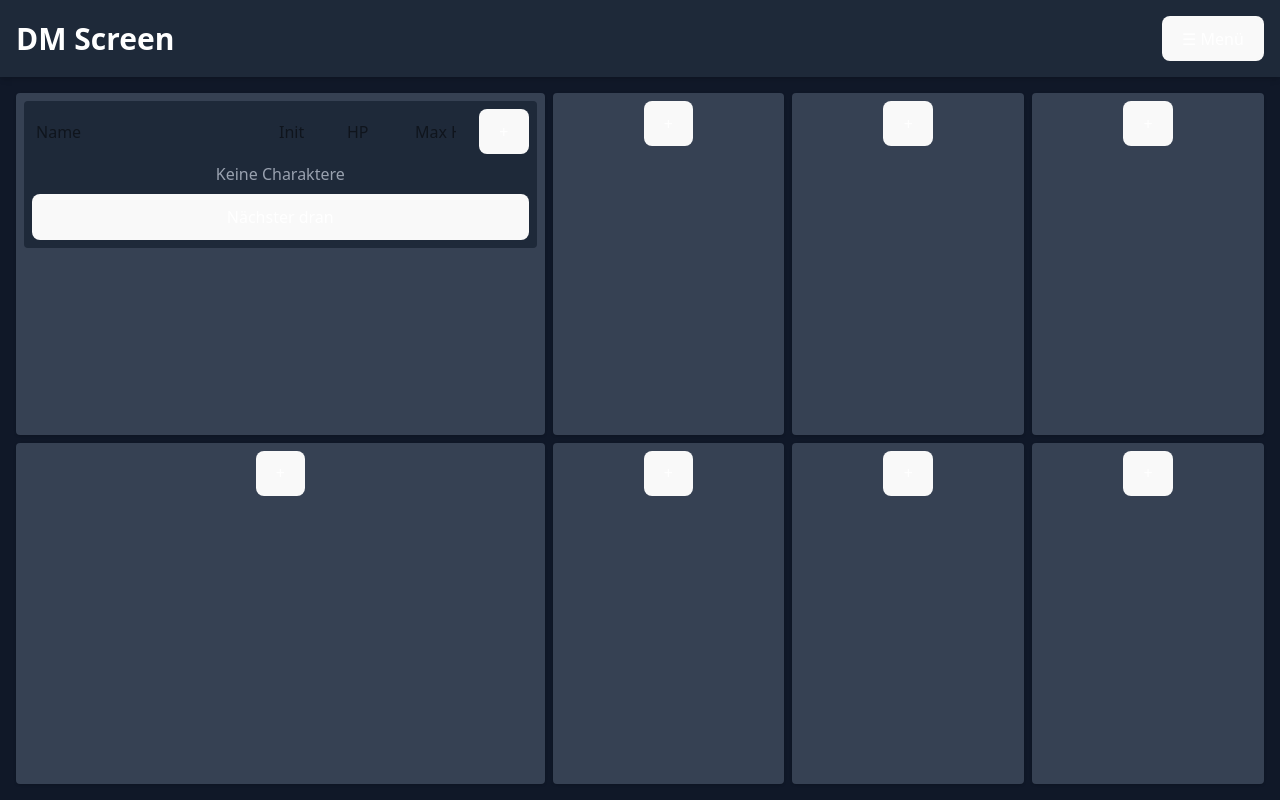
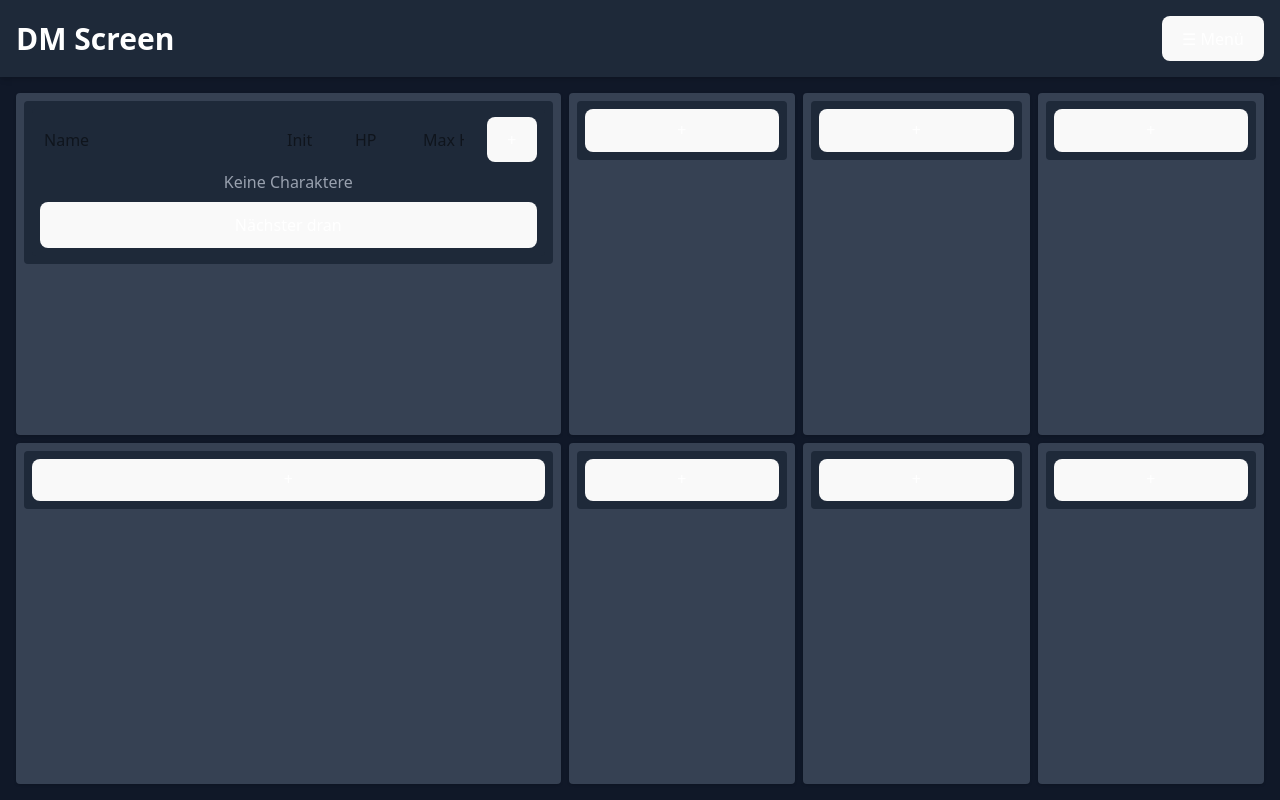
Before and after one commit to woorsty/DMScreen, a React (Vite) app: page / in a window 1280 px wide. Built offline with nearby package versions, Linux system fonts and the light colour scheme.

Commit message:
Widget entfernen eingefügt

```diff
--- a/src/component/widget/Widget.ts
+++ /dev/null
@@ -1,16 +0,0 @@
-import React from "react";
-
-export type WidgetProps = {
-  id: string;
-  x: number;
-  y: number;
-  width: number;
-  height: number;
-};
-
-export type WidgetState = WidgetProps & {};
-
-export abstract class Widget<
-  PROPS extends WidgetProps,
-  STATE extends WidgetState
-> extends React.Component<PROPS, STATE> {}
--- /dev/null
+++ b/src/component/widget/Widget.tsx
@@ -0,0 +1,56 @@
+import React, { type JSX } from "react";
+
+export type WidgetProps = {
+  id: string;
+  x: number;
+  y: number;
+  width: number;
+  height: number;
+  removable?: boolean;
+  onReplaceWidget: (x: number, y: number, widget: JSX.Element) => void;
+};
+
+export type WidgetState = WidgetProps & {};
+
+export abstract class Widget<
+  PROPS extends WidgetProps,
+  STATE extends WidgetState
+> extends React.Component<PROPS, STATE> {
+  protected abstract renderContent: () => JSX.Element;
+
+  private handleRemove = async () => {
+    const { x, y, onReplaceWidget } = this.props;
+    const { EmptyWidget } = await import("./implementation/EmptyWidget");
+    onReplaceWidget(
+      x,
+      y,
+      <EmptyWidget
+        key={`${x},${y}`}
+        id={Date.now().toString() + x + y}
+        x={x}
+        y={y}
+        width={1}
+        height={1}
+        onReplaceWidget={onReplaceWidget}
+      />
+    );
+  };
+
+  public render() {
+    return (
+      <div className="relative group bg-gray-800 p-2 rounded mx-auto">
+        {this.props.removable && (
+          <button
+            className="absolute top-1 right-1 opacity-0 group-hover:opacity-100 transition-opacity bg-gray-700 hover:bg-red-600 text-white rounded p-1 text-xs"
+            title="Widget entfernen"
+            onClick={this.handleRemove}
+          >
+            ✕
+          </button>
+        )}
+        {this.renderContent()}
+        {/* ...existing code... */}
+      </div>
+    );
+  }
+}
--- /dev/null
+++ b/src/component/widget/WidgetRegistry.ts
@@ -0,0 +1,9 @@
+import { InitiativeWidget } from "./implementation/InitiativeWidget";
+
+export const WidgetRegistry = [
+  {
+    type: "initiative",
+    name: "Initiative Tracker",
+    component: InitiativeWidget,
+  },
+];
--- a/src/component/widget/implementation/EmptyWidget.tsx
+++ b/src/component/widget/implementation/EmptyWidget.tsx
@@ -1,19 +1,80 @@
+import type { JSX } from "react";
 import { Widget, type WidgetProps, type WidgetState } from "../Widget";
+import { WidgetRegistry } from "../WidgetRegistry";
 
-type EmptyWidgetProps = WidgetProps & {};
-type EmptyWidgetState = WidgetState & {};
+type EmptyWidgetProps = WidgetProps & {
+  onReplaceWidget: (x: number, y: number, widget: JSX.Element) => void;
+};
+type EmptyWidgetState = WidgetState & { showMenu?: boolean };
 
 export class EmptyWidget extends Widget<EmptyWidgetProps, EmptyWidgetState> {
   public constructor(props: EmptyWidgetProps) {
-    super(props);
-    this.state = { ...props };
+    super({
+      height: props.height,
+      width: props.height,
+      id: props.id,
+      x: props.x,
+      y: props.y,
+      onReplaceWidget: props.onReplaceWidget,
+      removable: false,
+    });
+    this.state = { ...props, showMenu: false };
   }
 
-  onClick() {
-    console.log("test" + this.state.x + this.state.y);
-  }
+  handleButtonClick = () => {
+    this.setState({ showMenu: true });
+  };
 
-  render() {
-    return <button onClick={() => this.onClick()}>+</button>;
-  }
+  handleSelectWidget = (widgetType: string) => {
+    const entry = WidgetRegistry.find((w) => w.type === widgetType);
+    if (entry && this.props.onReplaceWidget) {
+      const WidgetComponent = entry.component;
+      this.props.onReplaceWidget(
+        this.props.x,
+        this.props.y,
+        <WidgetComponent
+          id={this.props.id}
+          x={this.props.x}
+          y={this.props.y}
+          width={this.props.width}
+          height={this.props.height}
+          onReplaceWidget={this.props.onReplaceWidget}
+          removable={true}
+        />
+      );
+    }
+  };
+
+  renderContent = () => {
+    if (this.state.showMenu) {
+      return (
+        <div className="bg-gray-800 p-2 rounded shadow flex flex-col gap-2">
+          {WidgetRegistry.map((w) => (
+            <button
+              key={w.type}
+              className="bg-blue-600 hover:bg-blue-700 text-white px-2 py-1 rounded"
+              onClick={() => this.handleSelectWidget(w.type)}
+            >
+              {w.name}
+            </button>
+          ))}
+          <button
+            className="text-gray-400 hover:text-gray-200 mt-2"
+            onClick={() => this.setState({ showMenu: false })}
+          >
+            Abbrechen
+          </button>
+        </div>
+      );
+    }
+    return (
+      <button
+        onClick={this.handleButtonClick}
+        className="w-full h-full bg-gray-700 hover:bg-gray-600 rounded text-2xl"
+        title="Widget hinzufügen"
+      >
+        +
+      </button>
+    );
+  };
 }
--- a/src/component/widget/implementation/InitiativeWidget.tsx
+++ b/src/component/widget/implementation/InitiativeWidget.tsx
@@ -50,7 +50,7 @@ export class InitiativeWidget extends Widget<
     });
   };
 
-  handleRemove = (idx: number) => {
+  removeCharacter = (idx: number) => {
     const characters = this.state.characters.filter((_, i) => i !== idx);
     let currentIndex = this.state.currentIndex;
     if (currentIndex >= characters.length) currentIndex = 0;
@@ -64,7 +64,7 @@ export class InitiativeWidget extends Widget<
     }));
   };
 
-  render() {
+  renderContent = () => {
     const {
       characters,
       nameInput,
@@ -175,7 +175,7 @@ export class InitiativeWidget extends Widget<
                     <td className="px-2 py-1">
                       <button
                         className="text-red-400 hover:text-red-600"
-                        onClick={() => this.handleRemove(idx)}
+                        onClick={() => this.removeCharacter(idx)}
                         title="Entfernen"
                       >
                         ✕
@@ -196,5 +196,5 @@ export class InitiativeWidget extends Widget<
         </button>
       </div>
     );
-  }
+  };
 }
--- a/src/screen/DMScreen.tsx
+++ b/src/screen/DMScreen.tsx
@@ -30,9 +30,9 @@ export class DMScreen extends Component<DMScreenProps, DMScreenState> {
 
   createWidgets(columns: number, rows: number): JSX.Element[][] {
     const widgets: JSX.Element[][] = [];
-    for (let y = 0; y < rows; y++) {
+    for (let x = 0; x < rows; x++) {
       const row: JSX.Element[] = [];
-      for (let x = 0; x < columns; x++) {
+      for (let y = 0; y < columns; y++) {
         row.push(
           <EmptyWidget
             key={`${x},${y}`}
@@ -41,16 +41,31 @@ export class DMScreen extends Component<DMScreenProps, DMScreenState> {
             y={y}
             width={1}
             height={1}
+            onReplaceWidget={this.onReplaceWidget}
           />
         );
       }
       widgets.push(row);
     }
     widgets[0][0] = (
-      <InitiativeWidget id={""} x={0} y={0} width={1} height={1} />
+      <InitiativeWidget
+        id={""}
+        x={0}
+        y={0}
+        width={1}
+        height={1}
+        onReplaceWidget={this.onReplaceWidget}
+        removable={true}
+      />
     );
     return widgets;
   }
+
+  onReplaceWidget = (x: number, y: number, widget: JSX.Element) => {
+    const widgets = this.state.widgets.slice();
+    widgets[x][y] = widget;
+    this.setState({ widgets });
+  };
 
   handleGridChange = (e: React.FormEvent<HTMLFormElement>) => {
     e.preventDefault();
```
